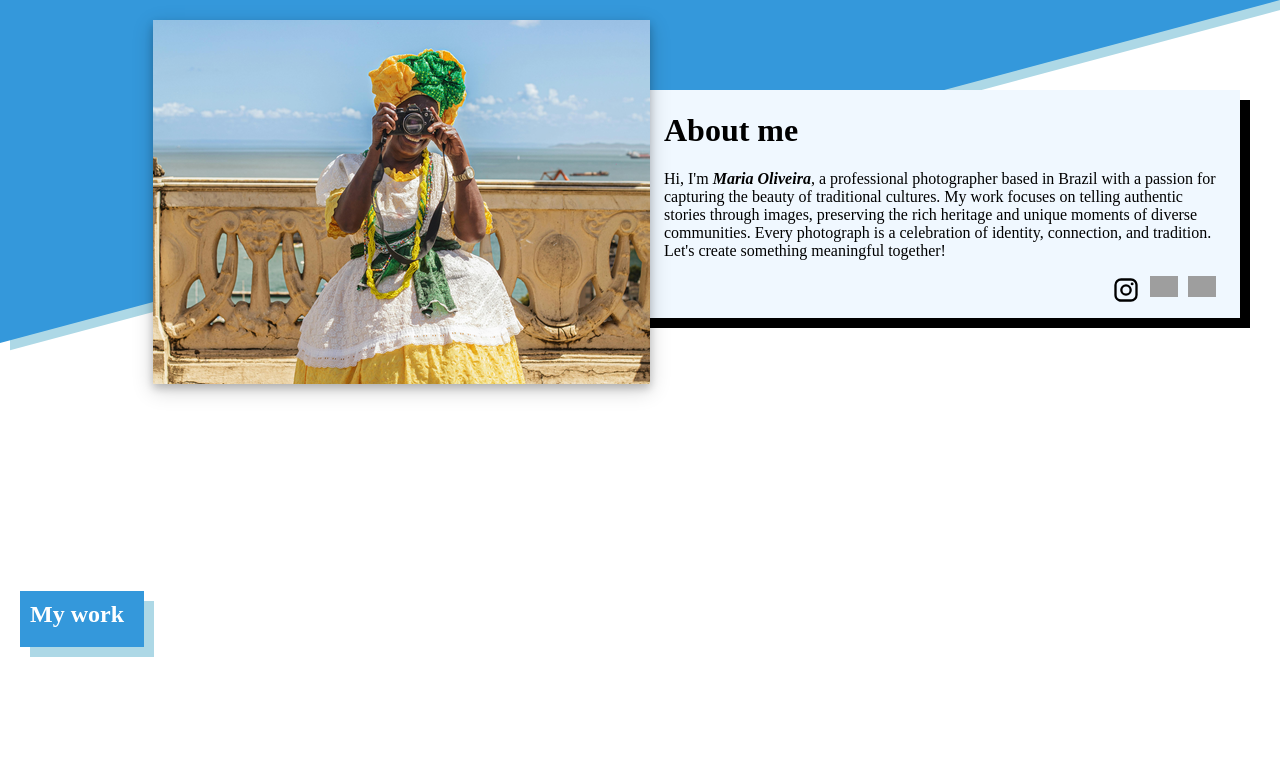
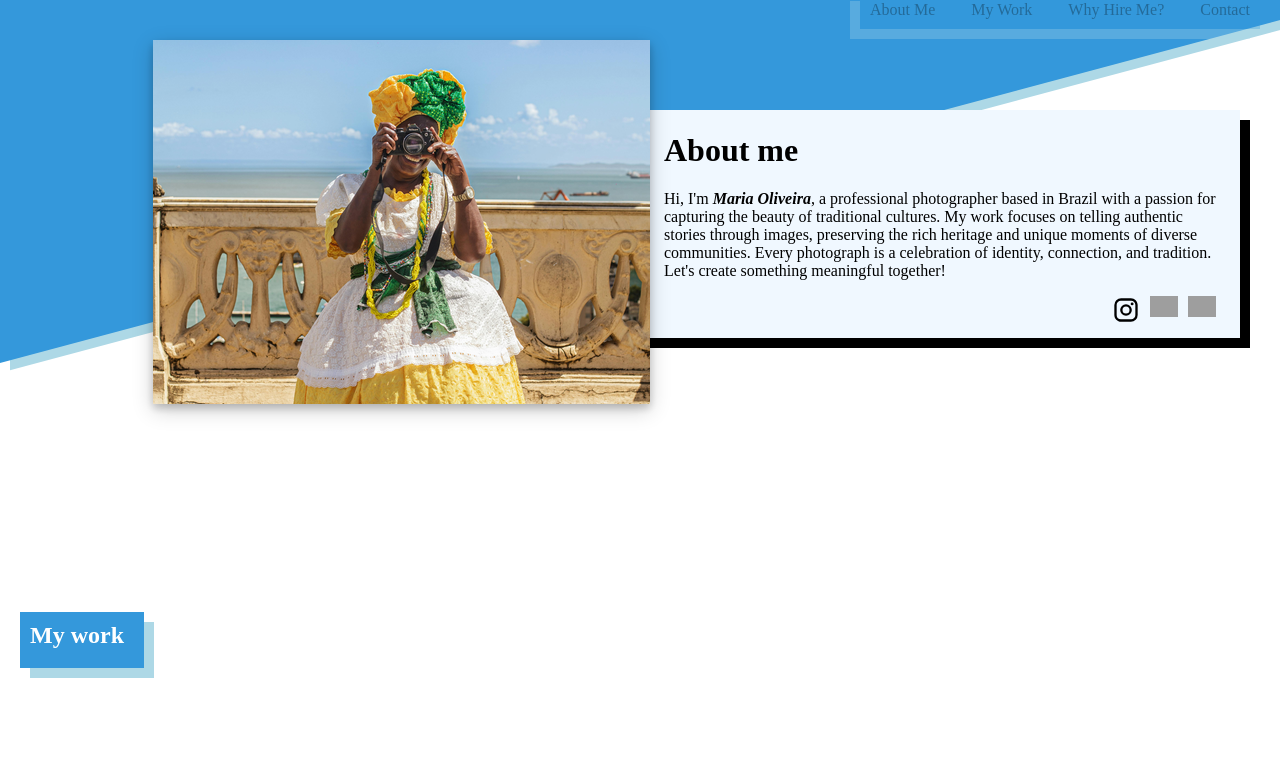
Before and after one commit to 4whatspc3/Showcase-Responsiveness, a plain HTML site: page index.html in a window 1280 px wide. Shown: the top 765 px of the page. Drawn offline with Linux system fonts and the light colour scheme; grey boxes are pictures that could not be loaded.

Commit message:
style: navigation bar

```diff
--- a/index.html
+++ b/index.html
@@ -11,6 +11,16 @@
 </head>
 <body>
     <header>
+        <nav>
+            <ul class="nav-links">
+                <li><a href="#about-me">About Me</a></li>
+                <li><a href="#my-work">My Work</a></li>
+                <li><a href="#why-hire-me">Why Hire Me?</a></li>
+                <li><a href="#contact">Contact</a></li>
+            </ul>
+        </nav>
+
+        <div class="header-real" id="about-me">
             <div class="header-image">
                 <picture>
                     <source
@@ -51,10 +61,11 @@
                     </a>
                 </div>
             </div>
+        </div>
     </header>
 
     <main>
-        <section class="photos">
+        <section class="photos" id="my-work">
             <div class="section-title">
                 <h2>My work</h2>
             </div>
@@ -192,7 +203,7 @@
             </div>
         </section>
 
-        <section class="hire">
+        <section class="hire" id="why-hire-me">
             <div>
                 <h2>
                     Why hire me?
@@ -248,7 +259,7 @@
         </section>
     </main>
 
-    <footer>
+    <footer id="contact">
         <div class="footer-real">
             <div class="footer-about">
                 <h2>Contact me</h2>
--- a/style_by_sections/header.css
+++ b/style_by_sections/header.css
@@ -11,6 +11,11 @@ body {
 }
 
 header {
+    display: flex;
+    flex-direction: column;
+}
+
+header > div.header-real {
     padding-top: 20px;
     grid-row: 1 / 2;
     display: grid;
@@ -20,7 +25,7 @@ header {
     background-color: transparent;
 }
 
-header::before {
+header > div.header-real::before {
     content: "";
     position: absolute;
     top: 0;
@@ -84,3 +89,51 @@ a {
 .header-icons img:hover {
     transform: scale(1.2);
 }
+
+nav {
+    padding: 10px 20px;
+    display: flex;
+    justify-content: end;
+    align-items: center;
+}
+
+.nav-links {
+    width: 400px;
+    list-style: none;
+    margin: 0;
+    padding: 10px;
+    display: flex;
+    justify-content: space-between;
+    position: fixed;
+    background-color: transparent;
+}
+
+.nav-links::before {
+    content: "";
+    position: absolute;
+    top: 0;
+    left: 0;
+    width: 100%;
+    height: 100%;
+    background-color: rgba(52, 152, 219, 0.300);
+    transform-origin: center;
+    z-index: -1;
+    box-shadow: -10px 10px rgba(173, 216, 230, 0.300);
+}
+
+.nav-links a {
+    text-align: left;
+    text-decoration: none;
+    color: rgba(0, 0, 0, 0.301);
+    transition: background-color 0.3s ease;
+    display: inline;
+}
+
+.nav-links:hover {
+    background-color: #3498db;
+    box-shadow: -10px 10px aliceblue;
+}
+
+.nav-links a:hover {
+    color: black;
+}
--- a/style_by_sections/media_queries.css
+++ b/style_by_sections/media_queries.css
@@ -3,7 +3,7 @@
         row-gap: 40px;
     }
 
-    header {
+    header > div.header-real {
         grid-template-columns: repeat(auto-fit, minmax(600px, 1fr));
     }
 
@@ -87,7 +87,8 @@
         row-gap: 80px;
     }
 
-    header {
+    header > div.header-real {
+        padding-top: 40px;
         grid-template-columns: repeat(auto-fit, minmax(300px, 1fr));
     }
 
```
Lines whose indentation alone changed are shown as unchanged.
